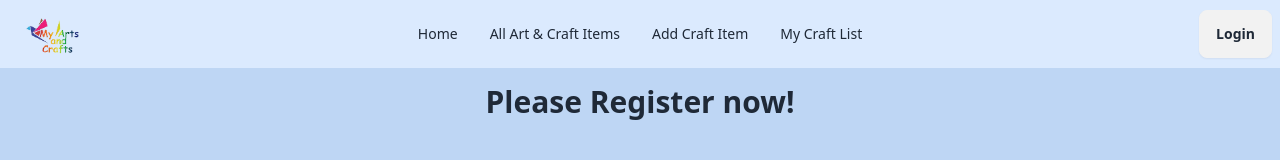
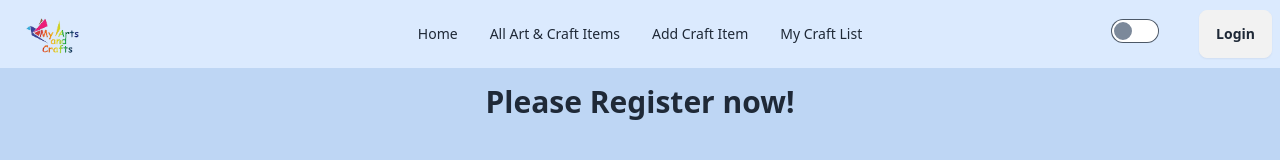
Before and after one commit to Shajalal27/A10-Art-and--Craft-Store-Client, a React (Vite) app: page /register in a window 1280 px wide. Shown: the top 160 px of the page. Built offline with nearby package versions, Linux system fonts and the light colour scheme; no server answers.

Commit message:
Implement a dark/light theme toggle for the home page added successfull working

```diff
--- a/src/components/Header/Navbar.jsx
+++ b/src/components/Header/Navbar.jsx
@@ -1,10 +1,27 @@
 import { Link, NavLink } from "react-router-dom";
 import useAuth from "../../Hooks/useAuth";
 import logoImage from "../../assets/logo.png";
+import { useEffect, useState } from "react";
 
 
 const Navbar = () => {
+    const[theme, setTheme] = useState('light');
     const{user , logOut} = useAuth();
+
+    useEffect(() =>{
+        localStorage.setItem('theme', theme)
+        const localTheme = localStorage.getItem('theme')
+        document.querySelector('html').setAttribute('data-theme', localTheme)
+    }, [theme])
+
+    const handleToggle = (e) =>{
+        console.log(e.target.checked)
+        if(e.target.checked){
+            setTheme('synthwave')
+        }
+        else{setTheme('light')}
+    }
+    console.log(theme);
 
     const handleLogOut = () =>{
         logOut()
@@ -40,7 +57,11 @@ const Navbar = () => {
                     {navLinks}
                 </ul>
             </div>
+
             <div className="navbar-end">
+            <div className="pr-10 size-auto">
+                 <input onChange={handleToggle} type="checkbox" className="toggle theme-controller"/>
+            </div>
                 {
                     user ?
                 <div tabIndex={0} role="button" className=" flex gap-4 mr-12">
--- a/tailwind.config.js
+++ b/tailwind.config.js
@@ -8,4 +8,7 @@ export default {
     extend: {},
   },
   plugins: [require("daisyui")],
+  daisyui: {
+    themes: ["light", "synthwave"],
+  },
 }
```
